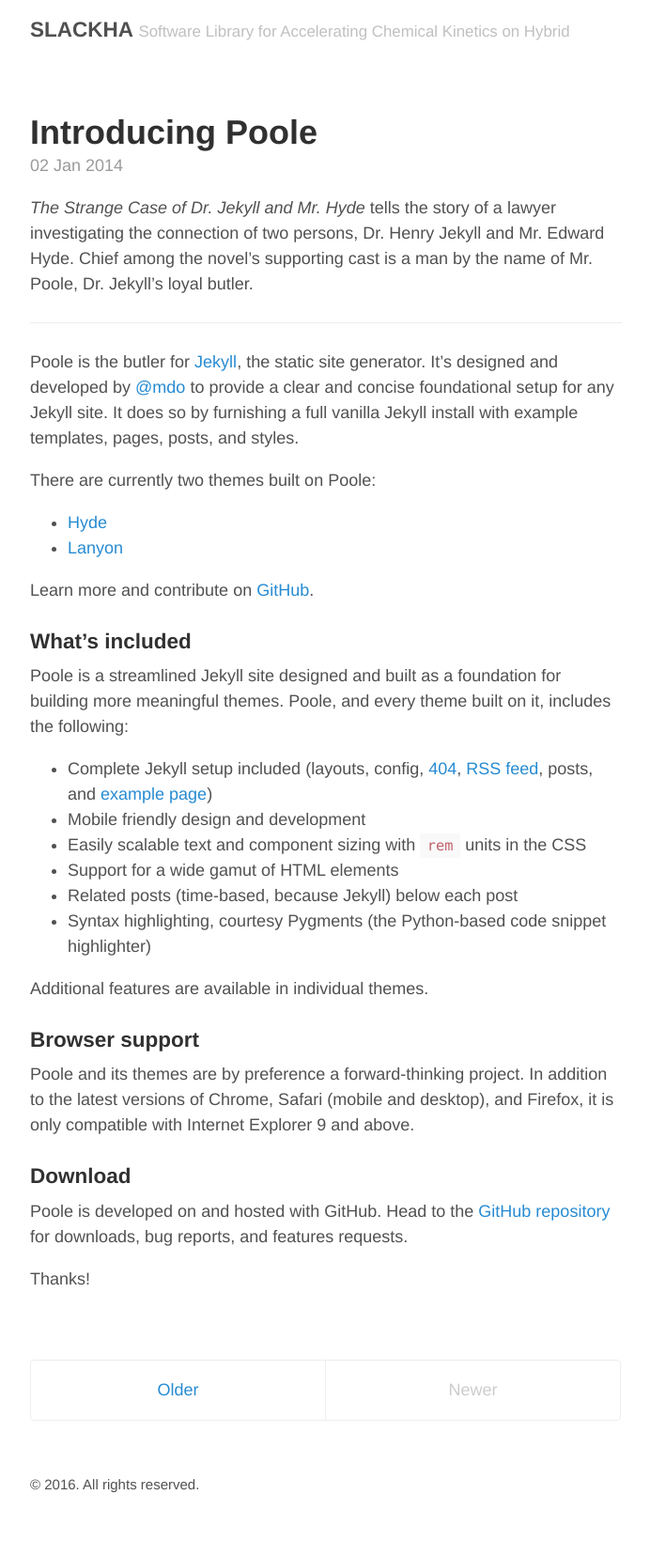
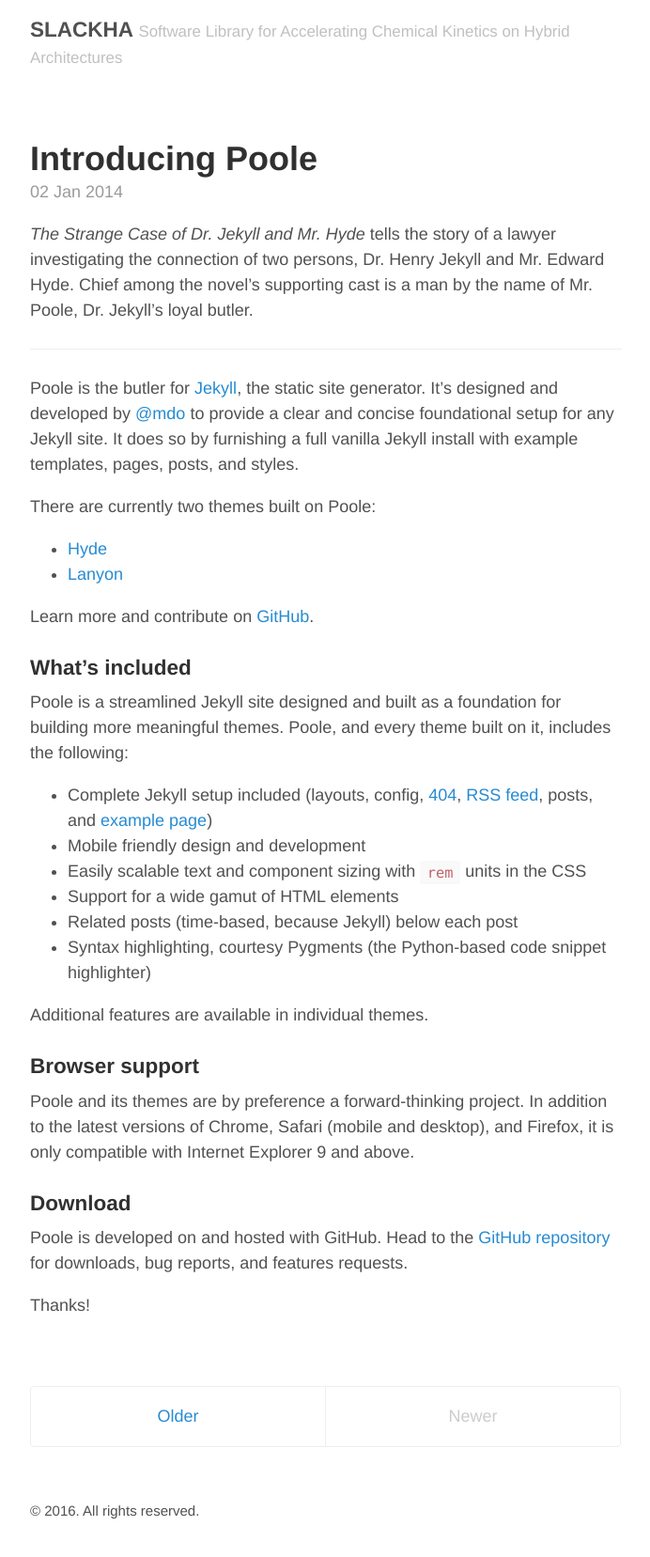
Before and after one commit to SLACKHA/slackha.github.io, a Jekyll site: the page built from index.html, in a window 1280 px wide. Shown: the whole page at 94% size, without its empty margins (293-985 px from the left). Built offline with Jekyll 4.4.1, drawn with Linux system fonts in a browser that asks for light colours; the list of posts is cut into pages by our own code; before the commit the page ends 1629 px from its top, so only the background shows below that.

Commit message:
finished tagline

```diff
--- a/_config.yml
+++ b/_config.yml
@@ -15,7 +15,7 @@ permalink:           pretty
 
 # Setup
 title:            SLACKHA
-tagline:          'Software Library for Accelerating Chemical Kinetics on Hybrid'
+tagline:          'Software Library for Accelerating Chemical Kinetics on Hybrid Architectures'
 description:      ''
 url:              http://slackha.github.io/
 paginate:         1
```
